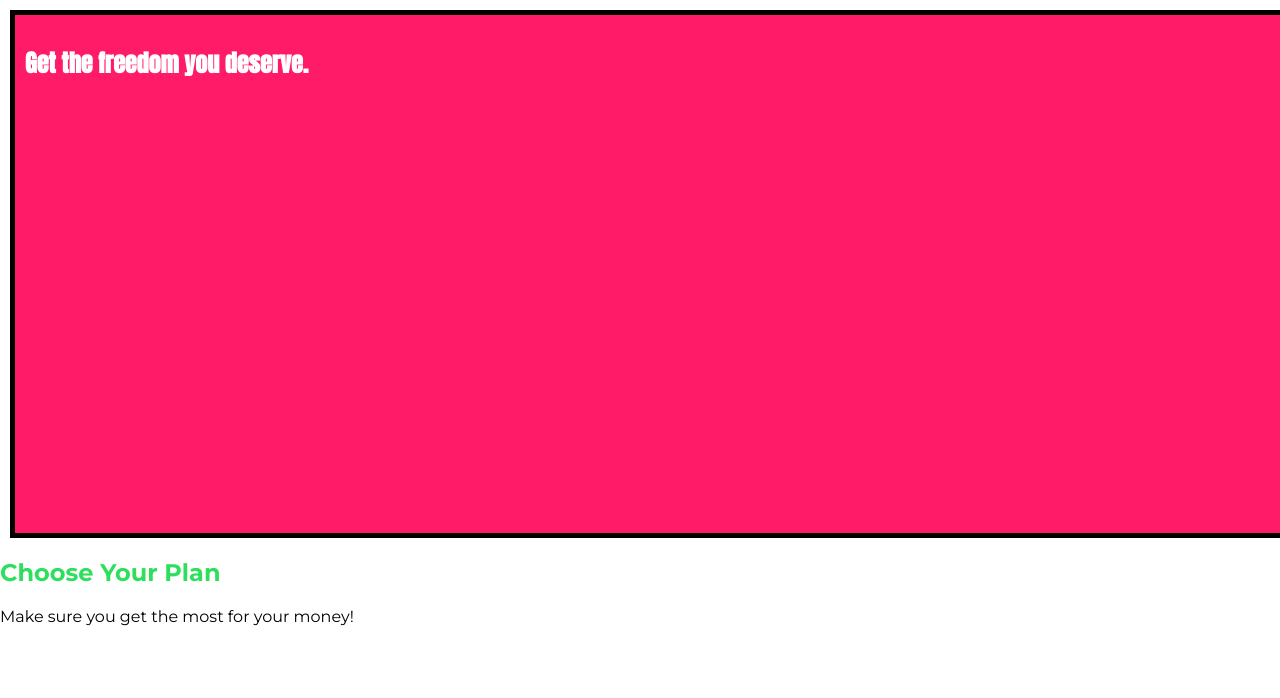
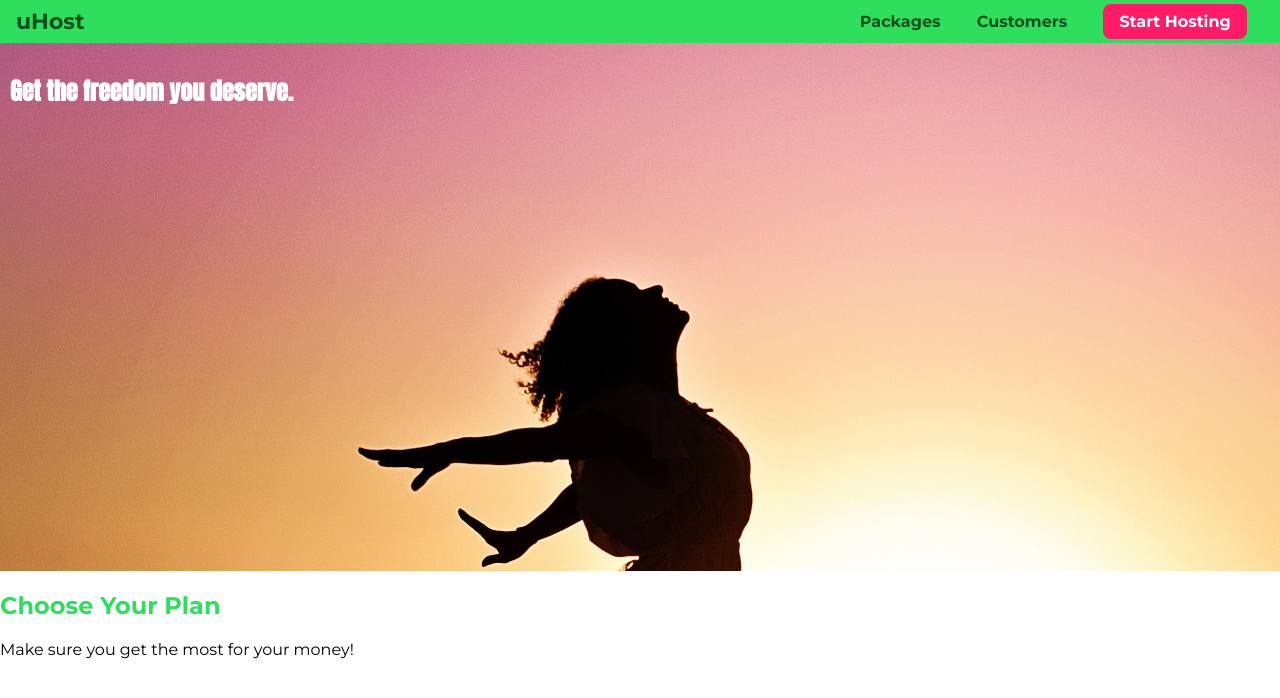
Before and after one commit to adamhambe/css-the-complete-guide-2020, a plain HTML site: page index.html in a window 1280 px wide. Drawn offline with Linux system fonts and the light colour scheme.

Commit message:
32-50, Section 3 complete

```diff
--- a/index.html
+++ b/index.html
@@ -12,6 +12,27 @@
 </head>
 
 <body>
+    <header class="main-header" >
+        <div>
+            <a href="index.html" class="main-header__brand">
+                uHost
+            </a>
+        </div>
+        <nav class="main-nav">
+            <ul class="main-nav__items">
+                <li class="main-nav__item">
+                    <a href="packages/index.html">Packages</a>
+                </li>
+                <li class="main-nav__item">
+                    <a href="customers/index.html">Customers</a>
+                    <a href="customers/index.html" style="display: none;">Customers</a>
+                </li>
+                <li class="main-nav__item main-nav__item--cta"> <!-- cta = call to action  -->
+                    <a href="start-hosting/index.html">Start Hosting</a>
+                </li>
+            </ul>
+        </nav>
+    </header>
     <main>
         <section id="product-overview">
                 <h1>Get the freedom you deserve.</h1>
--- a/main.css
+++ b/main.css
@@ -8,12 +8,10 @@ body {
 }
 
 #product-overview {
-    background: #ff1b68;
+    background: url("./freedom.jpg");
     width: 100%;
     height: 528px;
     padding: 10px;
-    border: 5px solid black;
-    margin: 10px;
 
 }
 
@@ -26,6 +24,67 @@ body {
     font-family: 'Anton', sans-serif;
 }
 
-/* h1 {
-    font-family: sans-serif;
-} */
+.main-header {
+    background-color: #2ddf5c;
+    width: 100%;
+    padding: 8px 16px;
+}
+
+.main-header > div {
+    display: inline-block;
+    vertical-align: middle;
+}
+
+.main-header__brand {
+    color: #0e4f1f;
+    text-decoration: none;
+    font-weight: bold;
+    font-size: 22px;
+}
+
+.main-nav {
+    display: inline-block;
+    text-align: right;
+    width: calc(100% - 74px);
+    vertical-align: middle;
+}
+
+.main-nav__items {
+    margin: 0;
+    padding: 0;
+    list-style: none;
+}
+
+.main-nav__item {
+    display: inline-block;
+    margin: 0 16px;/* 16px left and right  */
+}
+
+.main-nav__item a {
+    color: #0e4f1f;
+    text-decoration: none;
+    font-weight: bold;
+    padding: 3px 0;
+}
+
+/* https://developer.mozilla.org/en-US/docs/Web/CSS/Pseudo-elements */
+/* https://developer.mozilla.org/en-US/docs/Web/CSS/Pseudo-classes */
+.main-nav__item a:hover,
+.main-nav__item a:active {
+    color: white;
+    border-bottom: 5px solid white;
+}
+
+.main-nav__item--cta a {
+    color: white;
+    background: #ff1b68;
+    padding: 8px 16px;
+    border-radius: 8px;
+}
+
+.main-nav__item--cta a:hover,
+.main-nav__item--cta a:active {
+    color: #ff1b68;
+    background: white;
+    border: none;
+}
```
Also changed, not shown: freedom.jpg (added).
